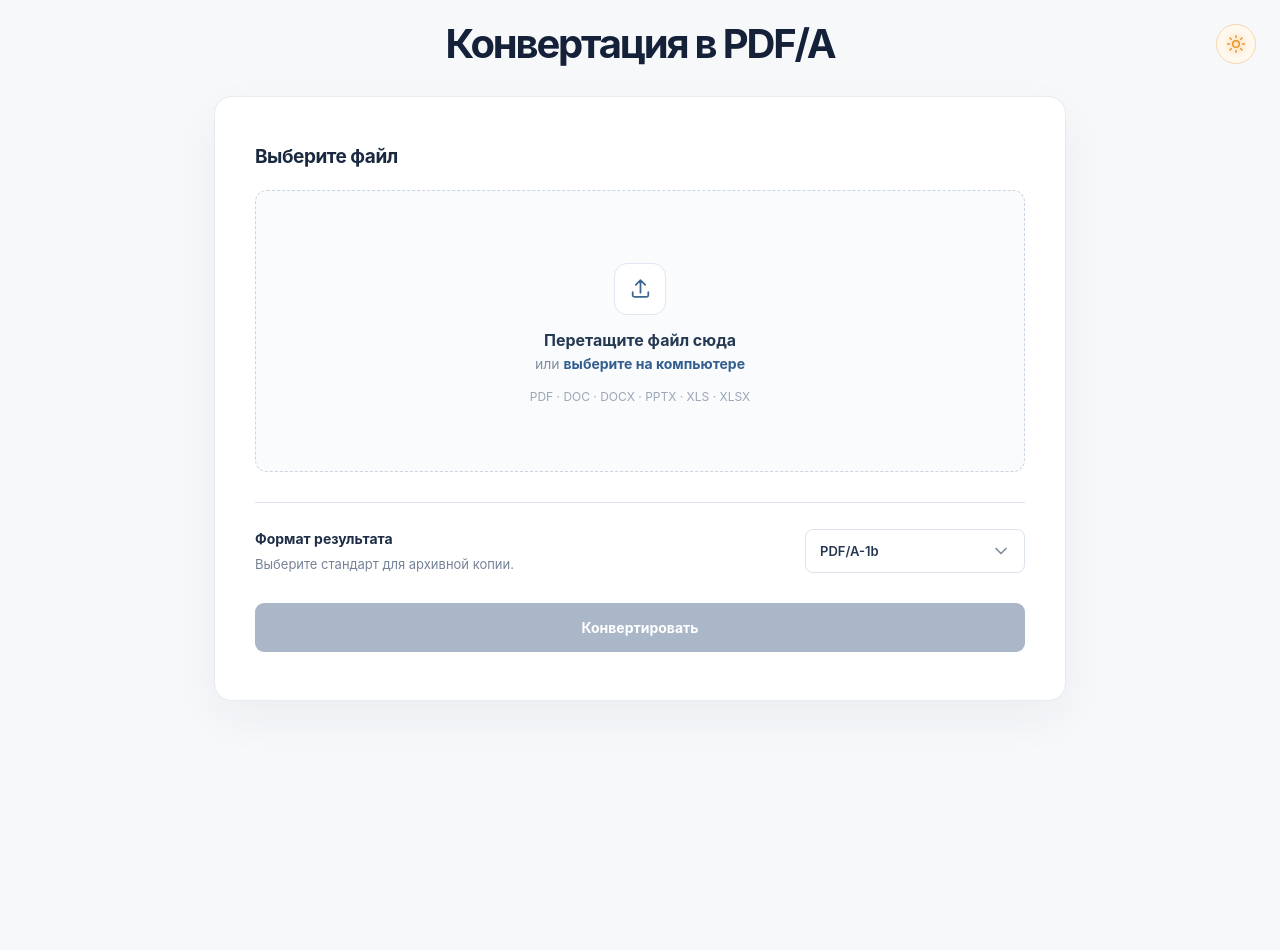
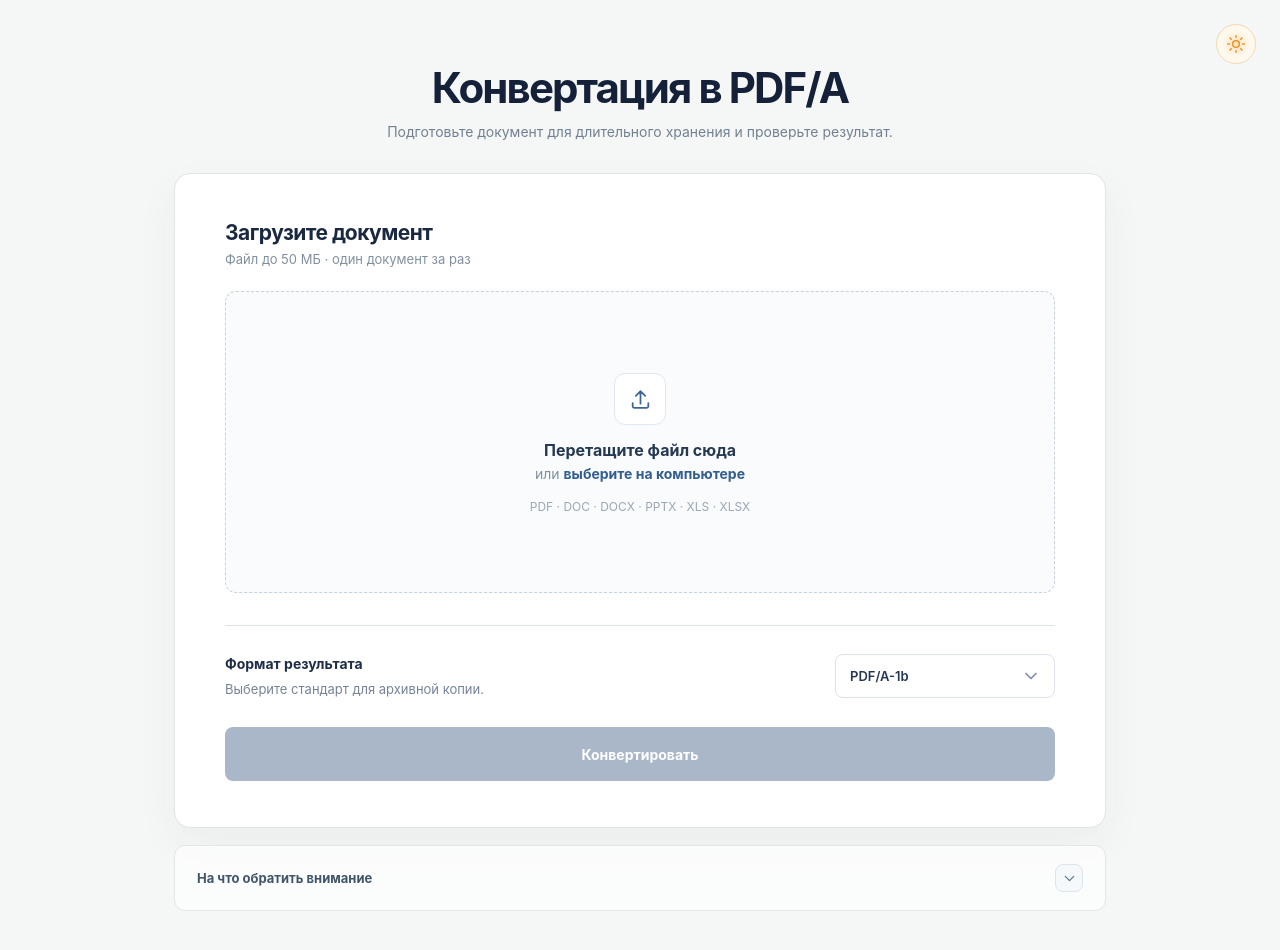
Before and after one commit to dmitriyBreyfogel/pdfa-converter, a React (Vite) app in the folder frontend/: page / in a window 1280 px wide. Shown: the top 950 px of the page. Before the commit the page ends 800 px from the top, so only its background shows below. Built offline with nearby package versions, Linux system fonts and the light colour scheme.

Commit message:
[FEAT]: refine converter layout and explain conversion limitations

```diff
--- a/frontend/src/App.tsx
+++ b/frontend/src/App.tsx
@@ -281,12 +281,14 @@ function App() {
       <main className="main-content">
         <div className="intro">
           <h1>Конвертация в PDF/A</h1>
+          <p>Подготовьте документ для длительного хранения и проверьте результат.</p>
         </div>
 
         <form className="converter-card" onSubmit={handleSubmit}>
           <div className="card-heading">
             <div>
-              <h2>Выберите файл</h2>
+              <h2>Загрузите документ</h2>
+              <p className="card-subtitle">Файл до 50 МБ · один документ за раз</p>
             </div>
           </div>
 
@@ -423,6 +425,29 @@ function App() {
           </div>
         </form>
 
+        <details className="conversion-notes">
+          <summary>
+            <span className="notes-title">
+              На что обратить внимание
+            </span>
+            <span className="notes-chevron" aria-hidden="true">
+              <svg viewBox="0 0 24 24" fill="none" stroke="currentColor" strokeWidth="1.8" strokeLinecap="round" strokeLinejoin="round">
+                <path d="m6 9 6 6 6-6" />
+              </svg>
+            </span>
+          </summary>
+          <div className="conversion-notes-content">
+            <p>При создании PDF/A документ может измениться. Это зависит от исходного файла, выбранного профиля и доступных шрифтов:</p>
+            <ul>
+              <li><strong>Текст может перестать выделяться.</strong> При преобразовании исходного PDF в PDF/A-1b страницы с прозрачностью иногда превращаются в изображения. Внешне страница может выглядеть правильно, но текст на ней уже нельзя будет выделить или скопировать.</li>
+              <li><strong>Оформление может сместиться.</strong> Недоступные шрифты могут заменяться, из-за чего меняются интервалы, переносы строк и положение элементов. Цвета и сложная графика тоже могут отличаться от исходника.</li>
+              <li><strong>Часть свойств PDF может исчезнуть.</strong> Ссылки и интерактивные элементы не всегда сохраняются при преобразовании в архивный формат.</li>
+              <li><strong>Конвертация может завершиться ошибкой.</strong> Повреждённый или сложный файл может не преобразоваться либо не пройти проверку veraPDF. Если результат не соответствует PDF/A, сервис предложит скачать XML-отчёт о нарушениях.</li>
+            </ul>
+            <p className="notes-conclusion">veraPDF проверяет соответствие формату PDF/A, но не сравнивает результат с исходником. Если важны точный вид страниц и возможность копировать текст, просмотрите готовый файл перед использованием.</p>
+          </div>
+        </details>
+
       </main>
       {serverError && (
         <aside className="error-toast" role="alert">
--- a/frontend/src/style.css
+++ b/frontend/src/style.css
@@ -477,3 +477,58 @@ h2 { margin: 0; color: #1a2840; font-size: 19px; font-weight: 700; letter-spacin
 :root[data-theme='dark'] .convert-button:not(:disabled):hover { background: #4d7ba9; }
 :root[data-theme='dark'] .convert-button:disabled { color: #a9b7c8; background: #354458; }
 :root[data-theme='dark'] .convert-button:disabled.convert-button-converting { color: #fff; background: #416d9a; }
+
+/* Compact workspace */
+:root { background: #f5f7f6; }
+.main-content { max-width: 980px; padding-top: 64px; }
+.intro { min-height: 0; flex-direction: column; gap: 10px; margin-bottom: 30px; }
+h1 { font-size: clamp(30px, 3.8vw, 42px); letter-spacing: -.045em; }
+.intro p { max-width: 520px; margin: 0; color: #728092; font-size: 14px; line-height: 1.55; }
+.converter-card { padding: 46px 50px; border-color: #dde5e7; border-radius: 16px; box-shadow: 0 15px 42px rgb(30 52 67 / 5%); }
+.card-heading { margin-bottom: 24px; }
+.card-heading h2 { font-size: 21px; }
+.card-subtitle { margin: 6px 0 0; color: #8190a0; font-size: 13px; }
+.dropzone { border-color: #c4d2db; border-radius: 11px; background: #f9fbfc; }
+.dropzone-label { height: 300px; }
+.dropzone-compact .dropzone-label { height: 72px; }
+.upload-icon { border-radius: 11px; }
+.form-divider { margin: 32px 0 27px; }
+.convert-button { height: 54px; border-radius: 8px; background: #315c8c; }
+.convert-button:not(:disabled):hover { background: #234b79; }
+.conversion-notes { margin-top: 17px; border: 1px solid #e0e7e9; border-radius: 11px; background: #ffffffad; }
+.conversion-notes summary { display: flex; align-items: center; justify-content: space-between; gap: 16px; padding: 18px 22px; color: #40556a; cursor: pointer; font-size: 13px; font-weight: 650; list-style: none; }
+.conversion-notes summary::-webkit-details-marker { display: none; }
+.conversion-notes summary:hover { color: #315c8c; }
+.conversion-notes summary:focus-visible { outline: 2px solid #5c82b3; outline-offset: 2px; }
+.notes-title { display: inline-flex; align-items: center; }
+.notes-chevron { width: 28px; height: 28px; display: grid; place-items: center; flex: none; border: 1px solid #dce5ec; border-radius: 8px; color: #5b7590; background: #f6f9fb; transition: transform .2s, background-color .2s; }
+.notes-chevron svg { width: 17px; height: 17px; }
+.conversion-notes[open] .notes-chevron { transform: rotate(180deg); }
+.conversion-notes-content { padding: 0 22px 24px; color: #647488; font-size: 13px; line-height: 1.65; }
+.conversion-notes-content p { margin: 0 0 15px; }
+.conversion-notes-content ul { margin: 0; padding-left: 20px; }
+.conversion-notes-content li + li { margin-top: 10px; }
+.conversion-notes-content strong { color: #334960; }
+.conversion-notes-content .notes-conclusion { margin: 18px 0 0; padding-top: 14px; border-top: 1px solid #e0e7e9; }
+:root[data-theme='dark'] { background: #141d2b; }
+:root[data-theme='dark'] .intro p, :root[data-theme='dark'] .card-subtitle { color: #aebed0; }
+:root[data-theme='dark'] .converter-card { border-color: #34465b; }
+:root[data-theme='dark'] .dropzone { border-color: #59718a; background: #202e3e; }
+:root[data-theme='dark'] .dropzone:hover, :root[data-theme='dark'] .dropzone:focus-within { border-color: #8cb9e9; background: #263a50; }
+:root[data-theme='dark'] .convert-button { background: #416d9a; }
+:root[data-theme='dark'] .convert-button:not(:disabled):hover { background: #4d7ba9; }
+:root[data-theme='dark'] .conversion-notes { border-color: #34465b; background: #1b2736; }
+:root[data-theme='dark'] .conversion-notes summary { color: #dbe7f4; }
+:root[data-theme='dark'] .conversion-notes summary:hover { color: #a9d2ff; }
+:root[data-theme='dark'] .conversion-notes-content { color: #aebed0; }
+:root[data-theme='dark'] .conversion-notes-content strong { color: #edf3fa; }
+:root[data-theme='dark'] .notes-chevron { border-color: #455a72; color: #b8cee5; background: #243449; }
+:root[data-theme='dark'] .conversion-notes-content .notes-conclusion { border-color: #34465b; }
+@media (max-width: 600px) {
+  .main-content { padding-top: 76px; }
+  .intro { margin-bottom: 24px; padding: 0 42px; }
+  .intro p { font-size: 13px; }
+  .converter-card { padding: 29px 20px; }
+  .dropzone-label { height: 235px; }
+  .dropzone-compact .dropzone-label { height: 72px; }
+}
```
